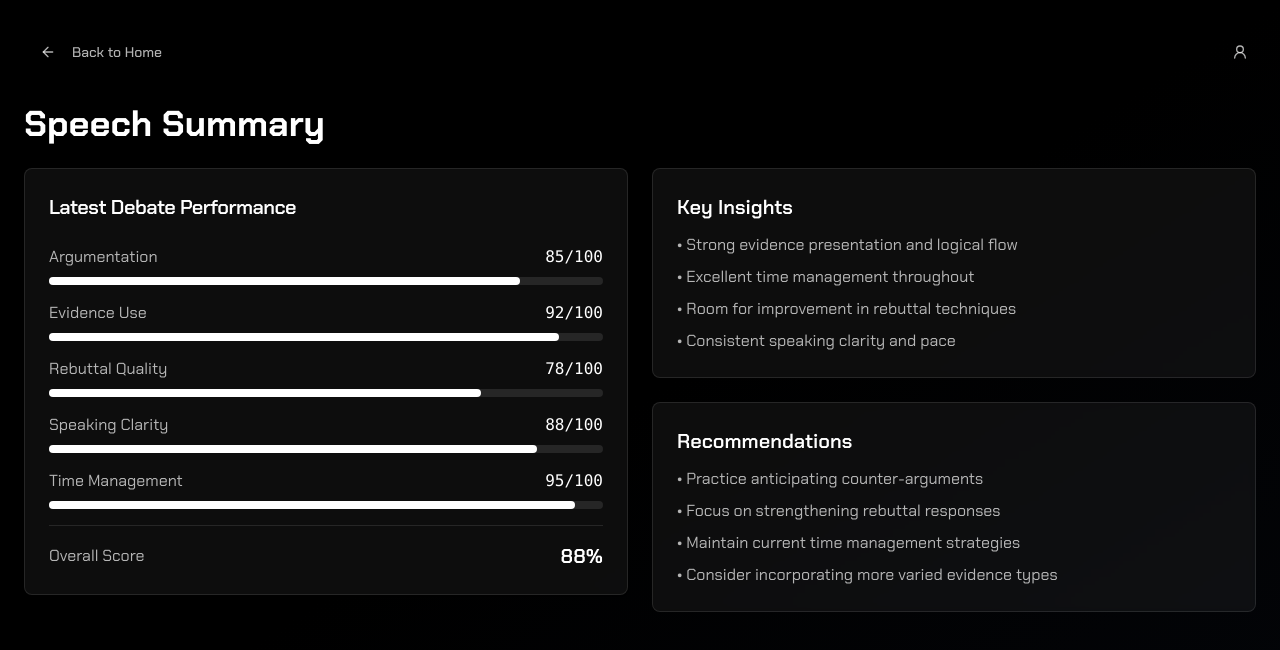
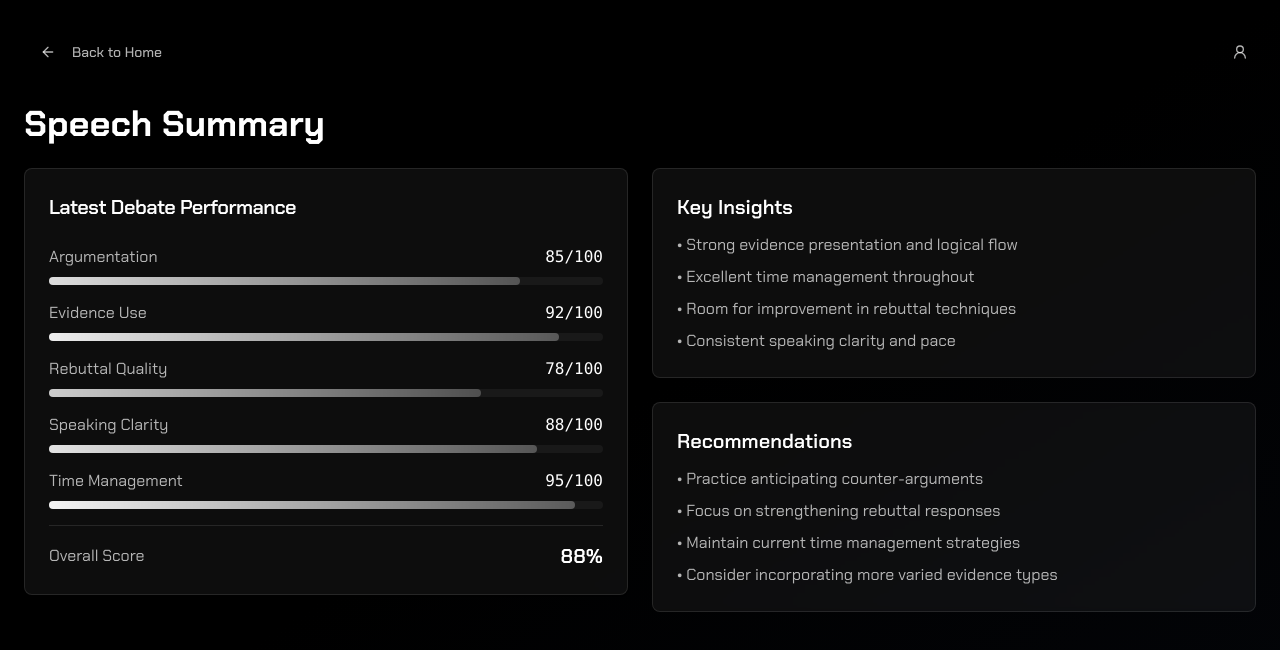
Before and after one commit to dszafran/rethorai-analyze-02, a React (Vite) app: page /speech-summary in a window 1280 px wide. Shown: the top 650 px of the page. Built offline with nearby package versions, Linux system fonts and the light colour scheme.

Commit message:
Update ScoreCard visual
Improve the visual representation of scores in the ScoreCard component by displaying them as gradients with opacity increasing from 0 to 100.

```diff
--- a/src/components/DebateScoreCard.tsx
+++ b/src/components/DebateScoreCard.tsx
@@ -8,10 +8,13 @@ interface ScoreProps {
 }
 
 const ScoreBar = ({ score, maxScore }: { score: number; maxScore: number }) => (
-  <div className="w-full bg-white/10 rounded-full h-2">
+  <div className="w-full bg-white/5 rounded-full h-2">
     <div
-      className="bg-white h-full rounded-full transition-all duration-500"
-      style={{ width: `${(score / maxScore) * 100}%` }}
+      className="h-full rounded-full transition-all duration-500"
+      style={{
+        width: `${(score / maxScore) * 100}%`,
+        background: `linear-gradient(90deg, rgba(255,255,255,${score/100}) 0%, rgba(255,255,255,${(score/100) * 0.3}) 100%)`
+      }}
     />
   </div>
 );
```
